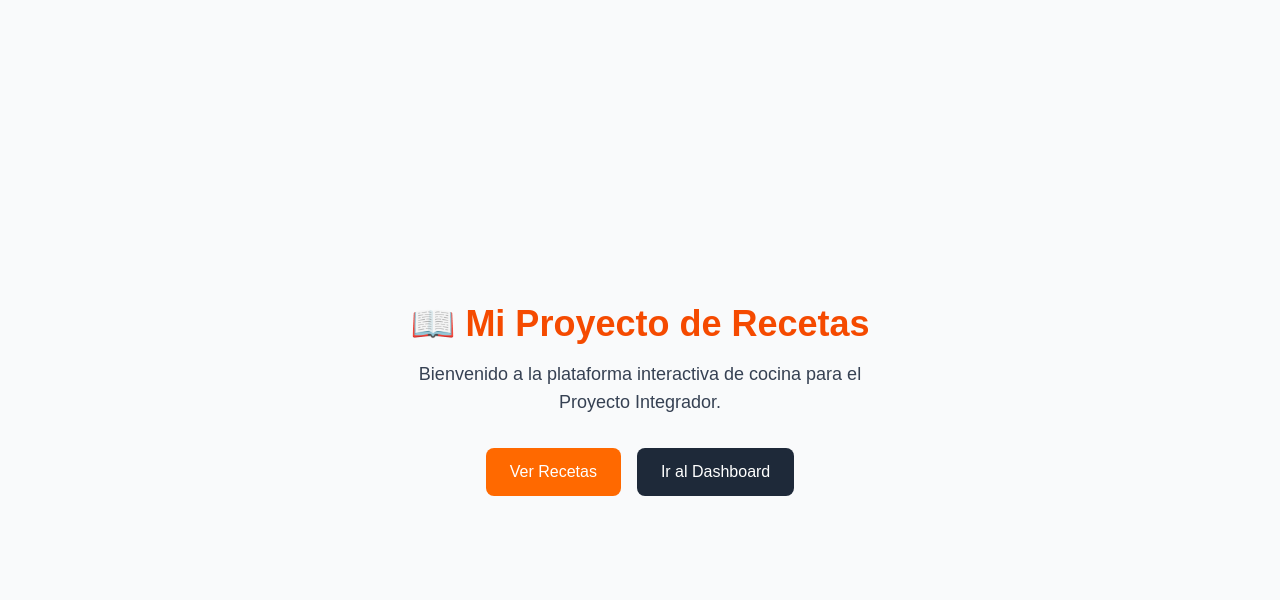
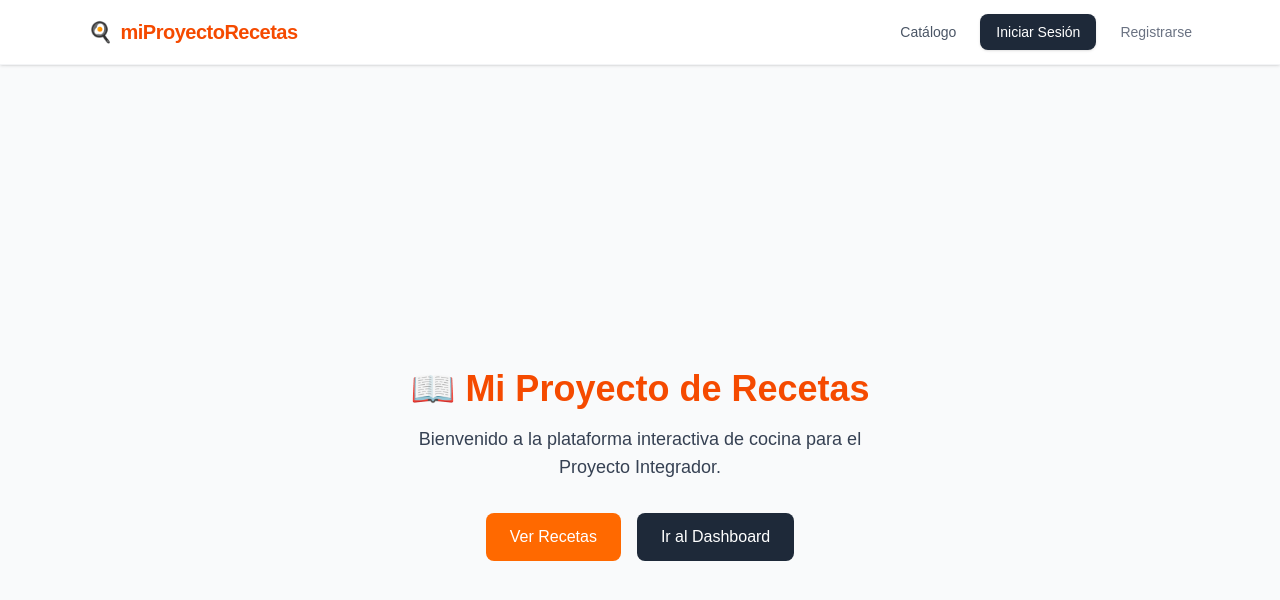
Before and after one commit to guadalupesarey24-sketch/mi-proyecto-recetas, a Next.js app: page / in a window 1280 px wide. Shown: the top 600 px of the page. Built offline with nearby package versions, Linux system fonts and the light colour scheme.

Commit message:
navbar funciona con las rutas de autenticaionn

```diff
--- a/app/layout.tsx
+++ b/app/layout.tsx
@@ -1,6 +1,7 @@
 import type { Metadata } from "next";
 import { Geist, Geist_Mono } from "next/font/google";
 import "./globals.css";
+import Navbar from "@/components/Navbar"; // 1. Importamos elmenú global
 
 const geistSans = Geist({
   variable: "--font-geist-sans",
@@ -13,17 +14,23 @@ const geistMono = Geist_Mono({
 });
 
 export const metadata: Metadata = {
-  title: "Create Next App",
+  title: "Mi Proyecto de Recetas",
   description: "Generated by create next app",
 };
 
-export default function RootLayout({ children }: LayoutProps<"/">) {
+export default function RootLayout({
+  children,
+}: Readonly<{
+  children: React.ReactNode;
+}>) {
   return (
-    <html
-      lang="en"
-      className={`${geistSans.variable} ${geistMono.variable} h-full antialiased`}
-    >
-      <body className="min-h-full flex flex-col">{children}</body>
+    <html lang="es">
+      <body className={`${geistSans.variable} ${geistMono.variable} h-full antialiased text-gray-800`}>
+        <Navbar /> {/* 2. Añadimos el Navbar*/}
+        <main className="min-h-screen bg-gray-50/50">
+          {children}
+        </main>
+      </body>
     </html>
   );
 }
--- /dev/null
+++ b/components/Navbar.tsx
@@ -0,0 +1,29 @@
+'use client';
+
+import Link from 'next/link';
+
+export default function Navbar() {
+  return (
+    <nav className="bg-white border-b border-gray-100 shadow-sm sticky top-0 z-50">
+      <div className="max-w-6xl mx-auto px-6 h-16 flex items-center justify-between">
+        {/* Logotipo / Nombre del proyecto */}
+        <Link href="/" className="flex items-center gap-2 font-extrabold text-xl text-orange-600 tracking-tight hover:opacity-90 transition">
+          <span>🍳</span> miProyectoRecetas
+        </Link>
+
+        {/* Enlaces de Navegación */}
+        <div className="flex items-center gap-6">
+          <Link href="/recetas" className="text-sm font-medium text-gray-600 hover:text-orange-500 transition">
+            Catálogo
+          </Link>
+          <Link href="/login" className="text-sm font-medium px-4 py-2 bg-gray-800 hover:bg-gray-900 text-white rounded-lg transition shadow-sm">
+            Iniciar Sesión
+          </Link>
+          <Link href="/register" className="text-sm font-medium text-gray-500 hover:text-gray-800 transition">
+            Registrarse
+          </Link>
+        </div>
+      </div>
+    </nav>
+  );
+}
```
